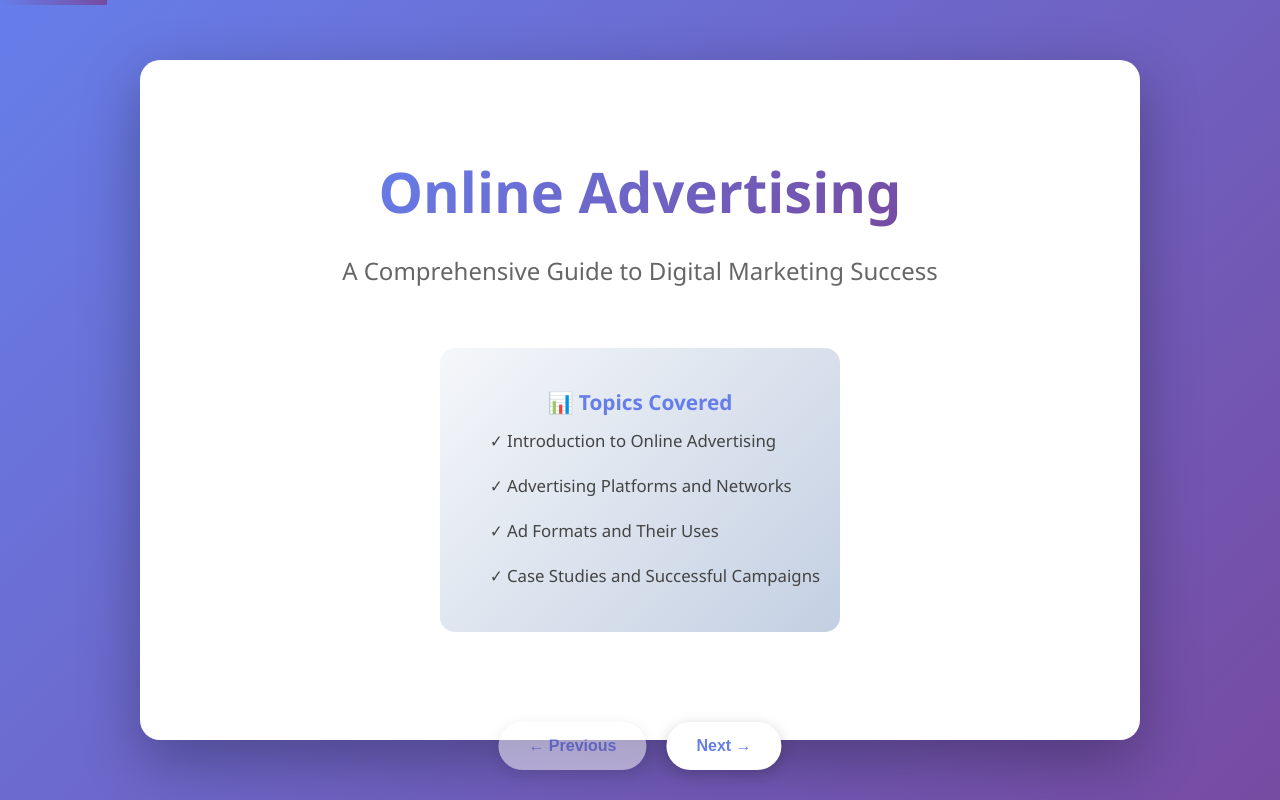
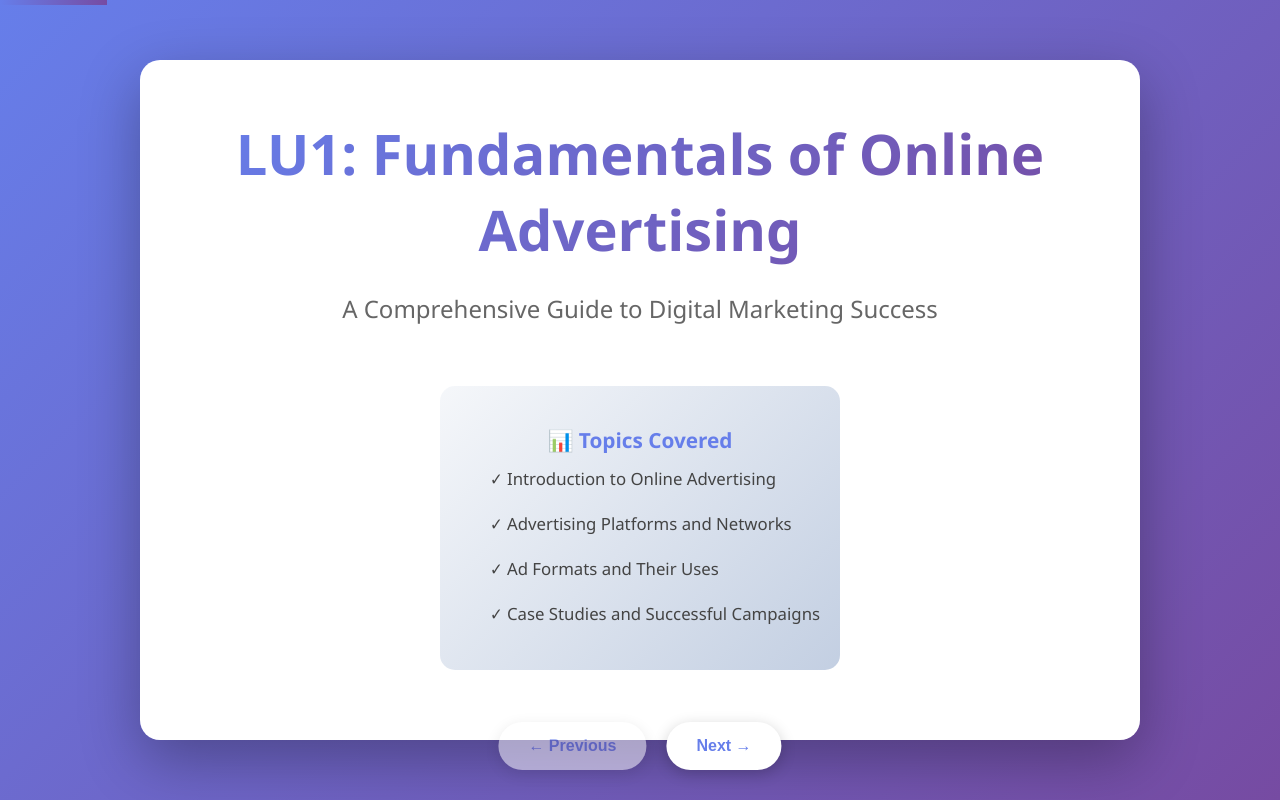
Before and after one commit to gcscourseware/DM2004OnlineAdvertisingAnalytics, a website: page Lesson1.html in a window 1280 px wide. Drawn offline with Linux system fonts and the light colour scheme.

Commit message:
UpdateTitle

```diff
--- a/Lesson1.html
+++ b/Lesson1.html
@@ -3,7 +3,7 @@
 <head>
     <meta charset="UTF-8">
     <meta name="viewport" content="width=device-width, initial-scale=1.0">
-    <title>Online Advertising - Interactive Presentation</title>
+    <title>LU1:Online Advertising </title>
     <style>
         * {
             margin: 0;
@@ -318,7 +318,7 @@
     <div class="presentation-container">
         <!-- Slide 1: Title -->
         <div class="slide active title-slide">
-            <h1>Online Advertising</h1>
+            <h1>LU1: Fundamentals of Online Advertising</h1>
             <p class="subtitle">A Comprehensive Guide to Digital Marketing Success</p>
             <div class="card">
                 <h3>📊 Topics Covered</h3>
```
